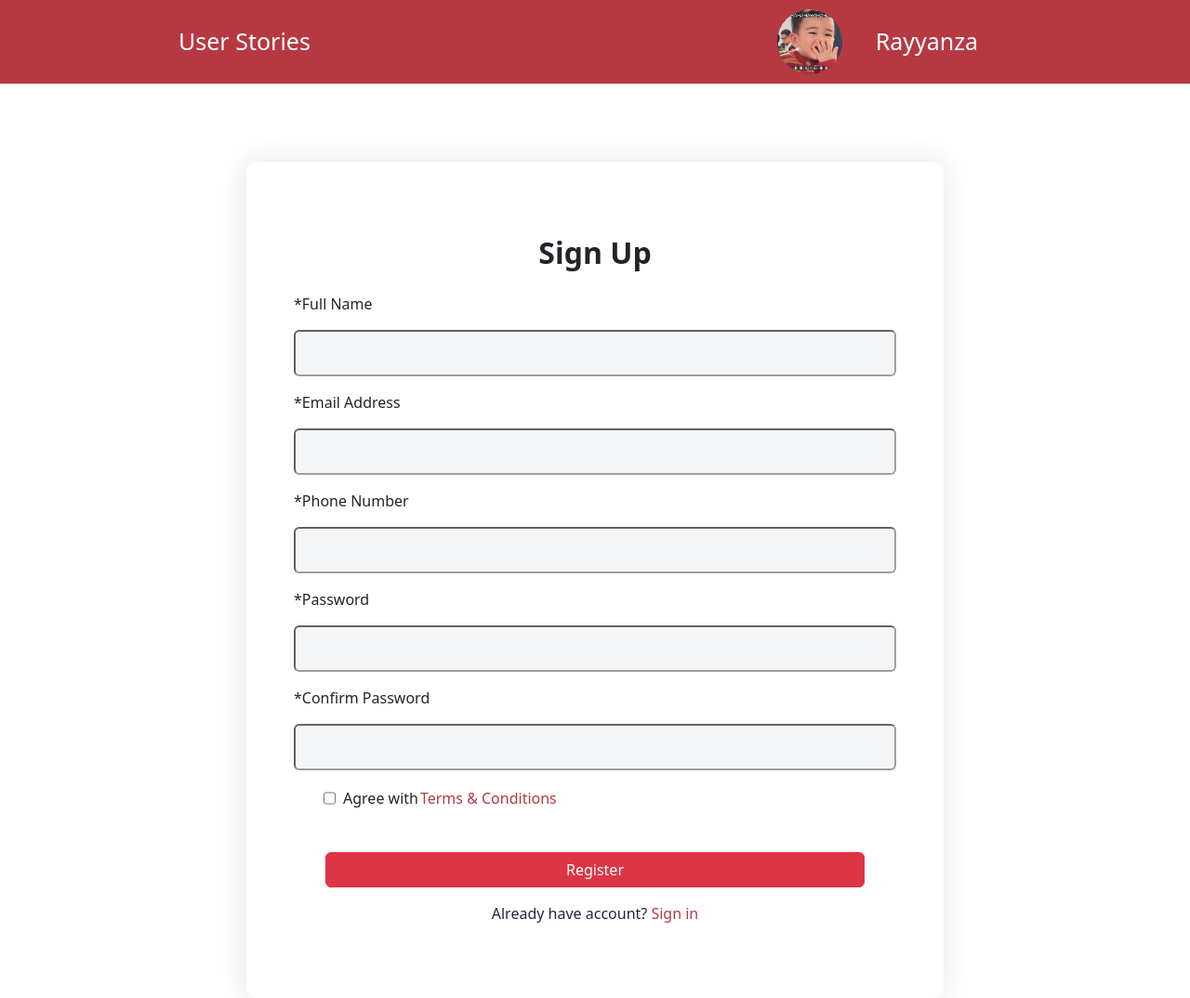
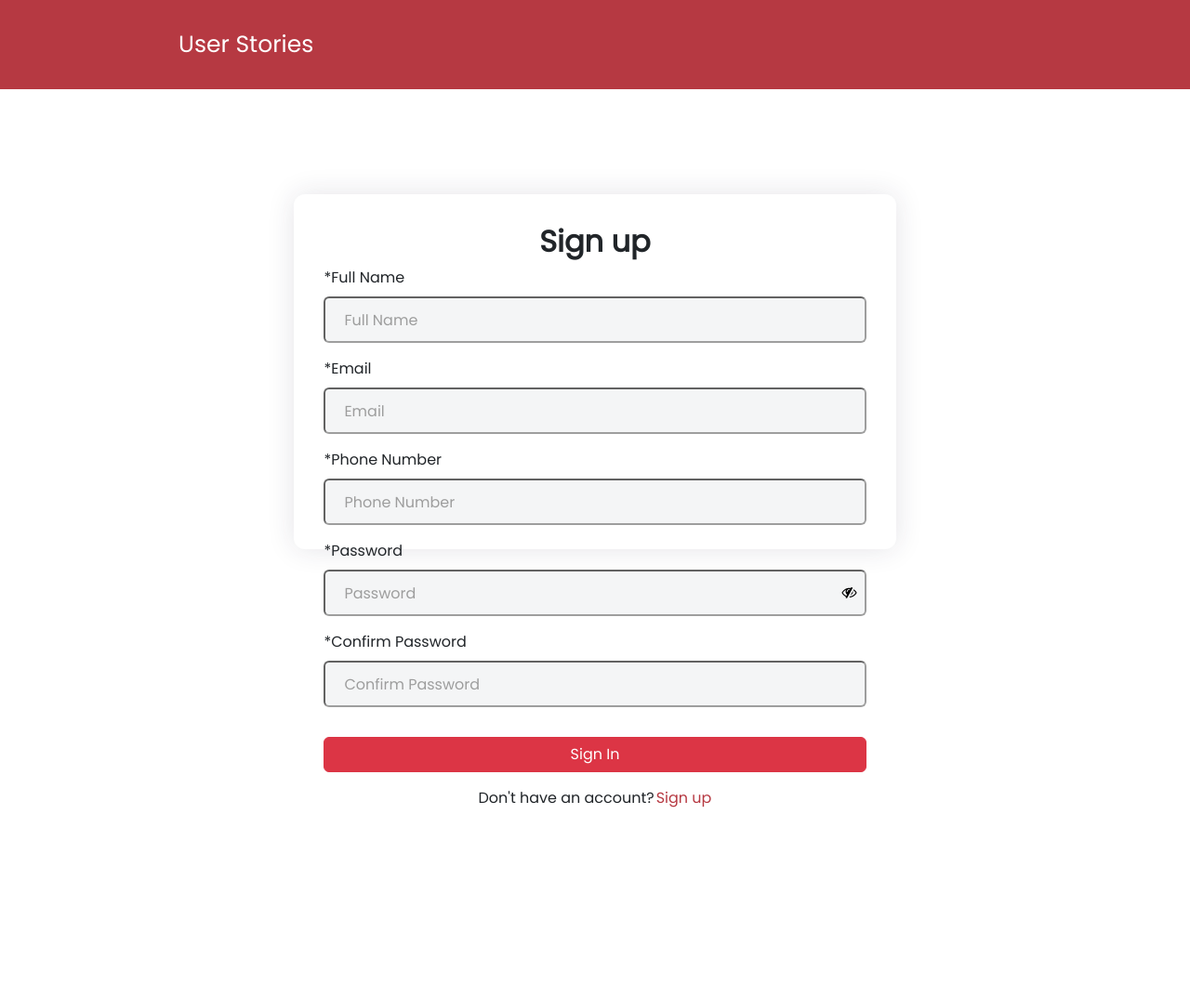
Before and after one commit to AgileRE-2023/USGenerator, a Django app: page /client/regist in a window 1280 px wide. Shown: the whole page at 93% size. After the commit the page ends 869 px from the top, so only its background shows below. Run offline with Django 4.2, Linux system fonts and the light colour scheme.

Commit message:
fixing sign in and register

```diff
--- a/usg/client/static/css/regist.css
+++ b/usg/client/static/css/regist.css
@@ -1,8 +1,7 @@
 * {
   margin: 0;
   padding: 0;
-    /* width: 100%; */
-    /* height: 100%;/ */
+  font-family: "Poppins";
 }
 
 /* sign {
@@ -15,16 +14,15 @@
     line-height: 110%;
     text-transform: capitalize;
 } */
-
-body {
-    font-family: "Poppins";
-    /* background-color: aqua; */
+.sign{
+  font-style: normal;
+  font-weight: 600;
 }
-
 
 header {
   background-color: #b63942;
   padding: 10px 15%;
+  height: 6rem;
 }
 
 header img {
@@ -40,57 +38,73 @@ header a {
   font-size: 25px;
 }
 
+form {
+  margin-top: 32px;
+  display: flex;
+  flex-direction: column;
+  align-items: center;
+  justify-content: center;
+  width: 100%;
+}
+.form-group label{
+    display: flex;
+    width: 90%;
+}
+/* .form-group label span{
+    opacity: 0.5;
+} */
+
+.form-group{
+  display: flex;
+  flex-direction: column;
+  align-items: center;
+  justify-content: center;
+  width: 100%;
+}
+
+.form-content{
+    width: 90%;
+}
+
 .profile {
   margin-left: 2.25rem;
 }
 
-.wrapper {
-    position: absolute;
-    top: 60%;
-    left: 50%;
-    transform: translate(-50%, -50%);
-    height: 900px;
-    /* Your fixed height */
-    margin-top: 144px;
-    width: 750px;
-    /* height: 953px; */
+.login {
+  width: 648px;
+  height: 382px;
   flex-shrink: 0;
   border-radius: 12px;
-    background: var(--gray-scales-white, #FFF);
+  background: var(--gray-scales-white, #fff);
   box-shadow: 0px 0px 30px 0px rgba(39, 35, 67, 0.12);
-    /* margin-bottom: 100px; */
+  text-align: center;
 }
 
-.name {
-    display: flex;
+input {
+  width: 100%;
+  height: 50px;
+  flex-shrink: 0;
+  border-radius: 8px;
+  opacity: 0.7;
+  background: var(--gray-scales-off-white, #f0f2f3);
+  padding-left: 20px;
 }
 
 
-form {
-    text-align: center;
-}
-
-form h2 {
-    font-size: 32px;
-    font-style: normal;
-    font-weight: 600;
-}
-
-input[type="text"], input[type="password"] {
-    width: 648px;
+/* #password {
+    width: 584px;
     height: 50px;
     flex-shrink: 0;
     border-radius: 8px;
     opacity: 0.7;
     background: var(--gray-scales-off-white, #F0F2F3);
-    padding-left: 20px;
-}
+} */
 
 button {
-    width: 580.651px;
+  width: 584px;
   border-radius: 8px;
   /* background-color: #B63942; */
-    color: var(--gray-scales-white, #FFF);
+  color: var(--gray-scales-white, #fff);
   text-align: center;
   font-family: Poppins;
   font-size: 16px;
@@ -101,12 +115,50 @@ button {
   text-transform: capitalize;
 }
 
+.sign-up-button {
+  width: 100%;
+  margin-top: 1rem;
+}
+
+.sign-up-button a {
+  text-decoration: none;
+  color: #fff;
+  width: 90%;
+}
+
+i {
+  color: #1789fc;
+}
+
+.fa {
+  height: 1rem;
+  width: 1rem;
+  color: #000;
+  /* background-color: #fff; */
+}
+.input-with-icon {
+  position: relative;
+  width: 100%;
+}
+.input-with-icon .eye {
+  position: absolute;
+  top: 50%;
+  right: 10px;
+  transform: translateY(-50%);
+  cursor: pointer;
+  z-index: 1; /* Add this line to ensure icons are above the input */
+}
+
+#hide1 {
+  display: none;
+}
+
 .checkbox {
+  width: calc(100% - 2rem);
   display: flex;
-    margin-left: 32px;
-    margin-top: 18.5px;
+  margin-left: 2rem;
+  margin-top: 1.5rem;
   justify-content: space-between;
-    margin-bottom: 46px;
 }
 
 .remember {
@@ -117,23 +169,19 @@ button {
   margin: 0 0 0 8px;
 }
 
-.remember a {
-    margin-left: 2px;
+.checkbox a {
+  margin-right: 32px;
   text-decoration: none;
   color: #b63942;
 }
 
-.already {
-    text-decoration: none;
-    color: var(--gray-scales-black, #272343);
+.dontHave {
+  display: flex;
+  justify-content: center;
 }
 
-.alreadySignin {
+.signup a {
   text-decoration: none;
   color: #b63942;
+  padding-left: 2px;
 }
-
-button a {
-    text-decoration: none;
-    color: #fff;
-}
--- a/usg/client/templates/base_regist.html
+++ b/usg/client/templates/base_regist.html
@@ -6,8 +6,9 @@
     <meta name="viewport" content="width=device-width, initial-scale=1.0">
     <link rel="stylesheet" href="{% static 'css/regist.css' %}" />
     <title>Regist</title>
-    <link href='https://fonts.googleapis.com/css?family=Poppins' rel='stylesheet'>
+     <link href='https://fonts.googleapis.com/css?family=Poppins' rel='stylesheet'>
     <link rel="stylesheet" href="https://cdn.jsdelivr.net/npm/bootstrap@5.2.3/dist/css/bootstrap.min.css" integrity="sha384-rbsA2VBKQhggwzxH7pPCaAqO46MgnOM80zW1RWuH61DGLwZJEdK2Kadq2F9CUG65" crossorigin="anonymous">
+    <link rel="stylesheet" href="https://cdn.jsdelivr.net/npm/font-awesome@4.7.0/css/font-awesome.css">
     <script src="https://cdn.jsdelivr.net/npm/bootstrap@5.2.3/dist/js/bootstrap.bundle.min.js" integrity="sha384-kenU1KFdBIe4zVF0s0G1M5b4hcpxyD9F7jL+jjXkk+Q2h455rYXK/7HAuoJl+0I4" crossorigin="anonymous"></script>
 </head>
 <body>
@@ -16,13 +17,10 @@
             <a href="">User Stories</a>
             <!-- <a href="">History</a> -->
         </div>
-        <div class="d-flex align-items-center">
-            <img src="{% static 'profile.png' %}" alt="profile">
-            <a href="" class="profile">Rayyanza</a>
-        </div>
     </header>
     <main>
         {% block content %}{% endblock%}
     </main>
 </body>
+{% block script %}{% endblock%}
 </html>
--- a/usg/client/templates/base_signin.html
+++ b/usg/client/templates/base_signin.html
@@ -8,6 +8,7 @@
     <title>Login</title>
     <link href='https://fonts.googleapis.com/css?family=Poppins' rel='stylesheet'>
     <link rel="stylesheet" href="https://cdn.jsdelivr.net/npm/bootstrap@5.2.3/dist/css/bootstrap.min.css" integrity="sha384-rbsA2VBKQhggwzxH7pPCaAqO46MgnOM80zW1RWuH61DGLwZJEdK2Kadq2F9CUG65" crossorigin="anonymous">
+    <link rel="stylesheet" href="https://cdn.jsdelivr.net/npm/font-awesome@4.7.0/css/font-awesome.css">
     <script src="https://cdn.jsdelivr.net/npm/bootstrap@5.2.3/dist/js/bootstrap.bundle.min.js" integrity="sha384-kenU1KFdBIe4zVF0s0G1M5b4hcpxyD9F7jL+jjXkk+Q2h455rYXK/7HAuoJl+0I4" crossorigin="anonymous"></script>
 </head>
 <body>
@@ -16,12 +17,10 @@
             <a href="">User Stories</a>
             <!-- <a href="">History</a> -->
         </div>
-        <div class="d-flex align-items-center">
-            <img src="" alt=" ">
-        </div>
     </header>
     <main>
         {% block content %}{% endblock%}
     </main>
 </body>
+{% block script %}{% endblock%}
 </html>
--- a/usg/client/templates/signin-reg/regist.html
+++ b/usg/client/templates/signin-reg/regist.html
@@ -1,96 +1,114 @@
 {% extends "base_regist.html" %} {% block content %}
-<div class="wrapper d-flex align-items-center justify-content-center">
-  <form action="" >
-    <h2 class="pt-2">Sign Up</h2>
-
-    <div class="username mt-4 mb-3">
-        <div class="name">
-            <p>*Full Name</p>
+<div class="wrapper position-absolute top-50 start-50 translate-middle login">
+  <form action="#" class="pb-3">
+    <h2 class="sign">Sign up</h2>
+    <div class="form-group mb-2">
+      <label class="form-label" for="name"><span>*Full Name<span></label>
+      <div class="form-content mb-2">
+        <div class="input-with-icon">
+          <input
+            type="name"
+            class="form rounded"
+            name="name"
+            id="name"
+            placeholder="Full Name"
+          />
         </div>
-      <input
-        type="text"
-        id="nama"
-        placeholder=""
-        class="form rounded"
-        required />
-      <p></p>
+      </div>
+    </div>
+    <div class="form-group mb-2">
+      <label class="form-label" for="email"><span>*Email<span></label>
+      <div class="form-content mb-2">
+        <div class="input-with-icon">
+          <input
+            type="email"
+            class="form rounded"
+            name="email"
+            id="email"
+            placeholder="Email"
+          />
+        </div>
+      </div>
+    </div>
+    <div class="form-group mb-2">
+      <label class="form-label" for="phone"><span>*Phone Number<span></label>
+      <div class="form-content mb-2">
+        <div class="input-with-icon">
+          <input
+            type="tel"
+            class="form rounded"
+            name="phone"
+            id="phone"
+            placeholder="Phone Number"
+          />
+        </div>
+      </div>
+    </div>
+    <div class="form-group mb-2">
+      <label class="form-label" for="password"><span>*Password<span></label>
+      <div class="form-content mb-2">
+        <div class="input-with-icon">
+          <input
+            type="password"
+            class="form rounded"
+            name="password"
+            id="password"
+            placeholder="Password"
+          />
+          <span class="eye" onclick="showp()">
+            <i id="hide1" class="fa fa-light fa-eye"></i>
+            <i id="hide2" class="fa fa-sharp fa-light fa-eye-slash"></i>
+          </span>
+        </div>
+      </div>
+    </div>
+    <div class="form-group mb-2">
+      <label class="form-label" for="password"><span>*Confirm Password<span></label>
+      <div class="form-content mb-2">
+        <div class="input-with-icon">
+          <input
+            type="password"
+            class="form rounded"
+            name="password"
+            id="password"
+            placeholder="Confirm Password"
+          />
+        </div>
+      </div>
     </div>
 
-    <div class="username mt-2 mb-3">
-        <div class="name">
-            <p>*Email Address</p>
-        </div>
-      <input
-        type="text"
-        id="email"
-        placeholder=""
-        class="form rounded"
-        required />
-      <p></p>
+    <div class="sign-up-button">
+      <a
+        href="{% url 'client:dashboard-client' %}"
+        class="btn btn-danger mb-3"
+        role="button"
+        >Sign In</a
+      >
     </div>
 
-    <div class="username mt-2 mb-3">
-        <div class="name">
-            <p>*Phone Number</p>
-        </div>
-      <input
-        type="text"
-        id="password"
-        placeholder=""
-        class="form rounded"
-        required />
-      <p></p>
+    <div class="dontHave">
+      <p>Don't have an account?</p>
+      <div class="signup"><a href="{% url 'client:regist' %}">Sign up</a></div>
     </div>
-
-    <div class="password mb-3">
-        <div class="name">
-            <p>*Password</p>
-        </div>
-      <input
-        type="password"
-        id="re-type_password"
-        class="form rounded"
-        placeholder=""
-        required />
-      <p></p>
-
-    </div>
-
-    <div class="password mb-3">
-        <div class="name">
-            <p>*Confirm Password</p>
-        </div>
-      <input
-        type="password"
-        id="re-type_password"
-        class="form rounded"
-        placeholder=""
-        required />
-      <p></p>
-
-    </div>
-
-    <div class="checkbox">
-        <div class="remember">
-          <input type="checkbox" id="myCheckbox" name="myCheckbox" />
-          <p>Agree with</p>
-          <a href="">Terms & Conditions</a>
-        </div>
-        <!-- <a href="">Forgot Password</a> -->
-      </div>
-
-
-    <button type="submit" name="submit" class="btn btn-danger mb-3" method="POST">
-      <a href="{% url 'client:signin' %}">
-
-      Register
-      </a>
-    </button>
-    <br />
-    <a href="#"
-      ><label class="form-check-label mb-2 already">Already have account? </label></a
-    >
-    <a href="{% url 'client:signin' %}" class="alreadySignin">Sign in</a>
   </form>
 </div>
 {%endblock%}
+
+{% block script %}
+<script>
+  function showp() {
+    var x = document.getElementById("password");
+    var y = document.getElementById("hide1");
+    var z = document.getElementById("hide2");
+    if (x.type === "password") {
+      x.type = "text";
+      y.style.display = "none";
+      z.style.display = "block";
+    } else {
+      x.type = "password";
+      y.style.display = "block";
+      z.style.display = "none";
+    }
+  }
+</script>
+{% endblock %}
```
Also changed, not shown: usg/client/static/css/sign_in.css (+48 -17 lines), usg/client/templates/signin-reg/signin.html (+41 -23 lines). Lines whose indentation alone changed are shown as unchanged.
